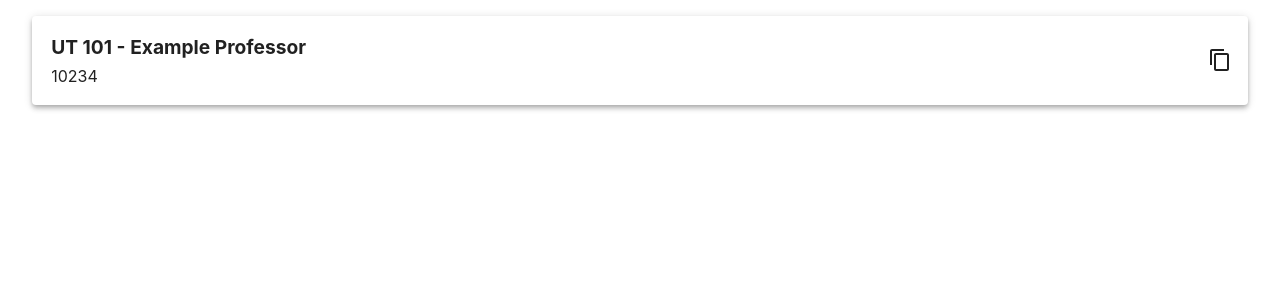
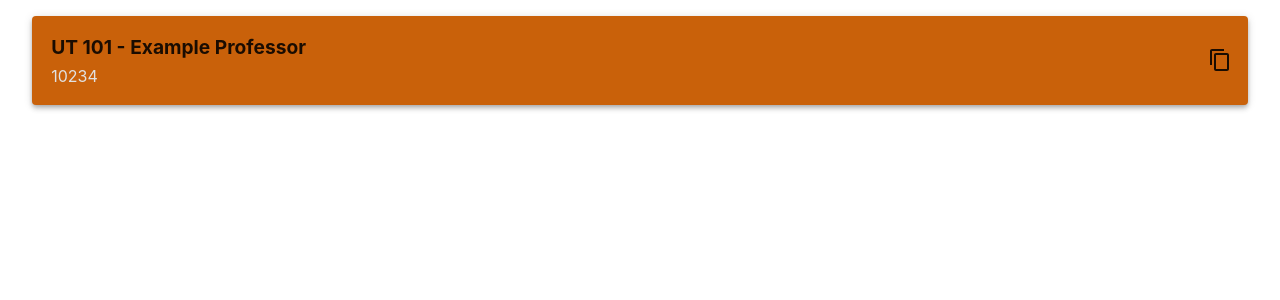
Before and after one commit to DiegoPerez1441/UT-Registration-Planner, a Next.js app in the folder ut-registration-planner/: page / in a window 1280 px wide. In both pictures the pointer is over the element 640 px from the left and 60 px from the top of the page. Shown: the top 300 px of the page. Built offline with nearby package versions, Linux system fonts and the light colour scheme.

Commit message:
Add hover background color change

```diff
--- a/ut-registration-planner/components/CourseCard.module.scss
+++ b/ut-registration-planner/components/CourseCard.module.scss
@@ -10,6 +10,12 @@
 
     color: white;
     background-color: #bf5700;
+
+    &:hover {
+        // Increased rgb components by 10
+        background-color: #c9610a;
+    }
+
 }
 
 .textContainer {
@@ -23,6 +29,8 @@
 }
 
 .p {
+    color: rgb(225, 225, 225);
+
     font-size: 1rem;
     margin: 0.2rem;
 }
```
